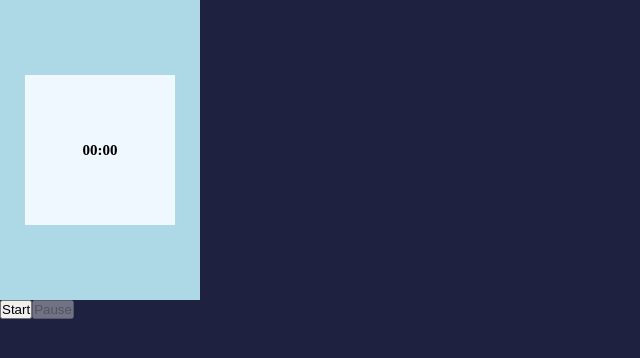
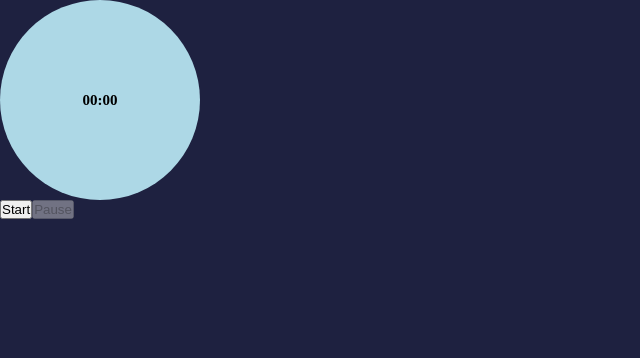
Before and after one commit to josesaulguerrero/pomodoro-app, a React (Create React App) app: page / in a window 1280 px wide. Shown: the top 358 px of the page, without its empty margins (0-640 px from the left). Built offline with nearby package versions, Linux system fonts and the light colour scheme.

Commit message:
I achieved to make my svg much better :D

```diff
--- a/src/components/ProgressBar.tsx
+++ b/src/components/ProgressBar.tsx
@@ -1,7 +1,7 @@
 // libraries and hooks
 import { FC } from "react";
 // styled components
-import { Circle, Container, SVG, Time } from "../styles/ProgressBar.styles";
+import { Container, SVG, Time } from "../styles/ProgressBar.styles";
 
 type Props = {
 	percentage: number;
@@ -9,21 +9,24 @@ type Props = {
 };
 
 export const ProgressBar: FC<Props> = ({ percentage, time }) => {
-	console.log(percentage);
+	const strokeDashArray = 475;
 	return (
 		<Container>
-			<SVG>
-				<Circle
-					cx="70"
-					cy="70"
-					r="70"
+			<SVG viewBox="0 0 180 180">
+				<circle
+					cx="90"
+					cy="90"
+					r="75"
 					fill="none"
-					strokeWidth="8"
+					strokeWidth="5"
 					stroke="rebeccapurple"
-					strokeDasharray="440"
-					strokeDashoffset={440 - (440 * percentage) / 100}
+					strokeDasharray={strokeDashArray}
+					strokeDashoffset={
+						strokeDashArray -
+							(strokeDashArray * percentage) / 100 || 505
+					}
 					strokeLinecap="round"
-				></Circle>
+				></circle>
 			</SVG>
 			<Time>{time}</Time>
 		</Container>
--- a/src/styles/ProgressBar.styles.tsx
+++ b/src/styles/ProgressBar.styles.tsx
@@ -1,30 +1,21 @@
 import styled from "styled-components";
 
 export const Container = styled.article`
-	width: 200px;
-	height: 300px;
+	width: fit-content;
+	height: fit-content;
 	position: relative;
 	display: flex;
 	flex-direction: column;
 	justify-content: center;
 	align-items: center;
 	background-color: lightblue;
+	border-radius: 50%;
 `;
 
 export const SVG = styled.svg`
-	width: 150px;
-	height: 150px;
-	display: flex;
-	align-items: center;
-	justify-content: center;
-	margin: 0;
-	background-color: aliceblue;
-`;
-
-export const Circle = styled.circle`
-	width: 150px;
-	height: 150px;
-	transform: translate(5px, 5px);
+	width: 200px;
+	height: 200px;
+	transform: rotate(-90deg);
 `;
 
 export const Time = styled.h2`
```
